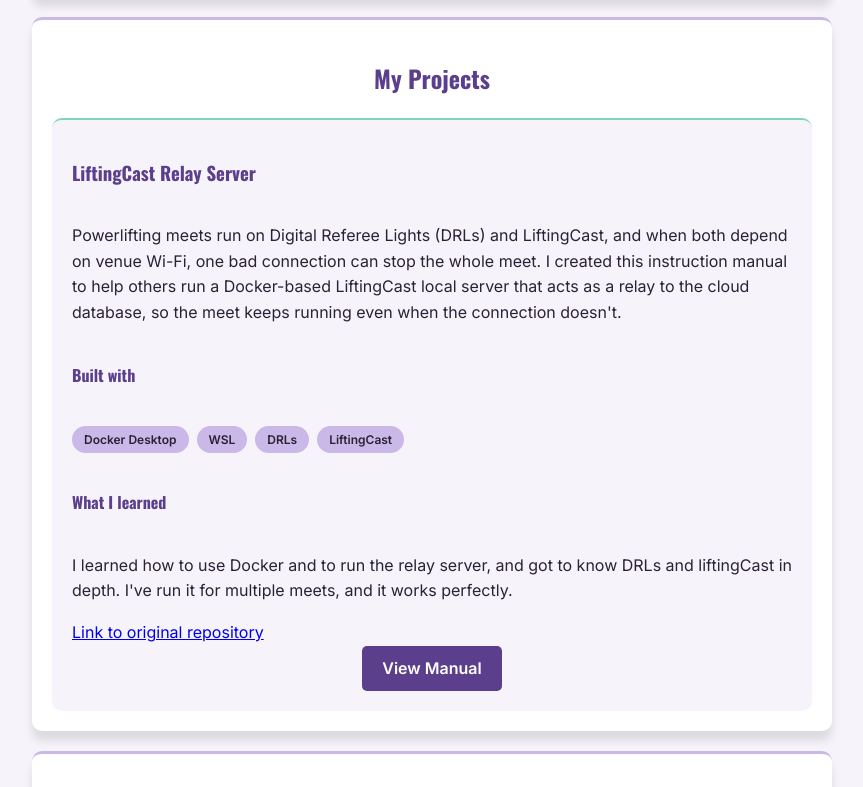
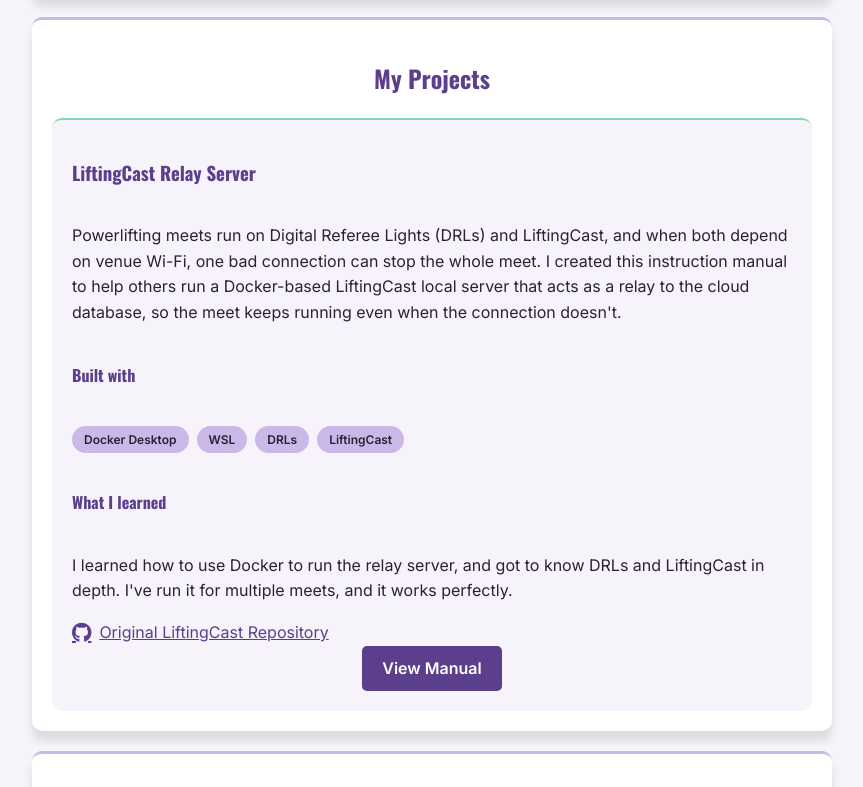
Before and after one commit to garrettparkhill-collab/portfolio, a plain HTML site: page index.html in a window 1280 px wide. Shown: the part 393-1180 px from the top of the page, without its empty margins (208-1071 px from the left). Drawn offline with nearby package versions, Linux system fonts and the light colour scheme.

Commit message:
cited repo css edits

```diff
--- a/index.html
+++ b/index.html
@@ -47,9 +47,10 @@
                         <li>LiftingCast</li>
                     </ul>
                     <h4>What I learned</h4>
-                    <p>I learned how to use Docker and to run the relay server, and got to know DRLs
-                        and liftingCast in depth. I've run it for multiple meets, and it works perfectly.</p>
-                    <a href="https://github.com/liftingcast/liftingcast-local-relay-server" target="_blank" rel="noopener noreferrer">Link to original repository</a>
+                    <p>I learned how to use Docker to run the relay server, and got to know DRLs
+                        and LiftingCast in depth. I've run it for multiple meets, and it works perfectly.</p>
+                    <a href="https://github.com/liftingcast/liftingcast-local-relay-server" class="text-link" target="_blank" rel="noopener noreferrer">
+                    <i class="fa-brands fa-github" aria-hidden="true"></i>Original LiftingCast Repository</a>
                     <a href="https://docs.google.com/document/d/1Nl5puZL8j_j66OuU5UG5bT0uCDA3TfbWqDypmS8ruFM/edit?tab=t.0"
                         class="button" target="_blank" rel="noopener noreferrer">View Manual</a>
                 </article>
@@ -95,7 +96,7 @@
                     <h4>Ideas</h4>
                     <ul class="tags">
                         <li>Scheduling</li>
-                        <li>To-Do</li>
+                        <li>To-do</li>
                         <li>Meet day list</li>
                     </ul>
                 </article>
@@ -104,10 +105,10 @@
                     <p>An easy tool for powerlifting meet directors to assign and schedule help for their meets.</p>
                     <h4>Ideas</h4>
                     <ul class="tags">
-                        <li>Easy Layout</li>
-                        <li>Jobs List</li>
-                        <li>Job Tracking</li>
-                        <li>Meet Day List</li>
+                        <li>Easy layout</li>
+                        <li>Jobs list</li>
+                        <li>Job tracking</li>
+                        <li>Meet day list</li>
                     </ul>
                 </article>
             </div>
--- a/style.css
+++ b/style.css
@@ -134,15 +134,14 @@ footer {
 }
 
 .project-grid {
-    display: flex;
-    flex-wrap: wrap;
+    display: grid;
+    grid-template-columns: repeat(auto-fit, minmax(250px, 1fr));
     gap: 20px;
 }
 
 .project-card {
     display: flex;
     flex-direction: column;
-    flex: 1 1 250px;
     background-color: var(--color-bg);
     padding: 20px;
     border-radius: 10px;
@@ -184,6 +183,24 @@ footer {
     font-size: 30px;
 }
 
+.text-link {
+    display: flex;
+    align-items: center;
+    gap: 8px;
+    align-self: flex-start;
+    color: var(--color-accent);
+    transition: color 0.2s ease, transform 0.2s ease;
+}
+
+.text-link:hover {
+    color: var(--color-accenthover);
+    transform: translateY(-3px);
+}
+
+.text-link i {
+    font-size: 20px;
+}
+
 .tags {
     list-style: none;
     padding: 0;
```
